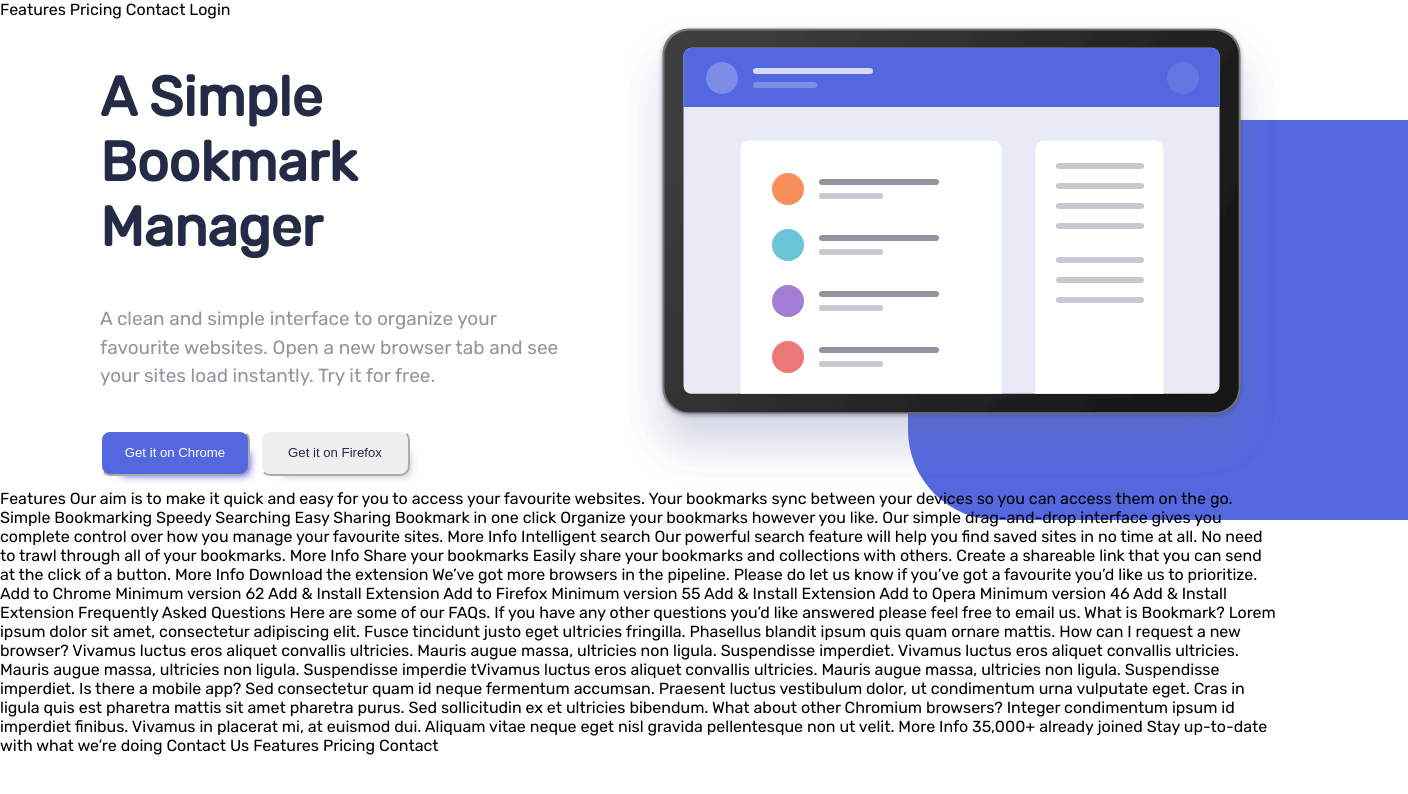
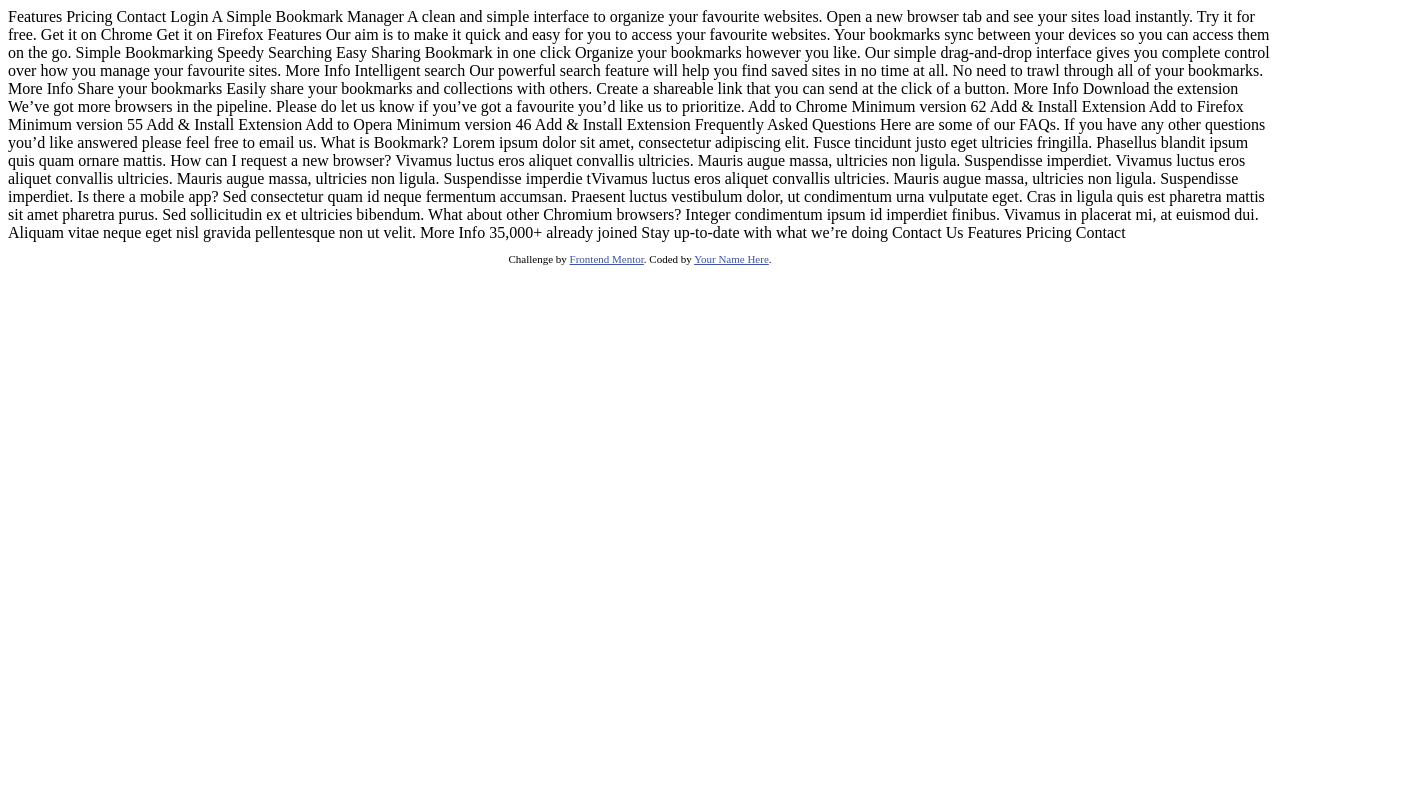
Before and after one commit to Mohammedishaqsadiq/Bookmark-landing-page-Github, a plain HTML site: page index.html in a window 1280 px wide. Shown: the whole page, 1408 px wide, since content can reach past the window. Drawn offline with Linux system fonts and the light colour scheme.

Commit message:
Revert "Hero bookmark"

```diff
--- a/css/style.css
+++ /dev/null
@@ -1,76 +0,0 @@
-body {
-  background-color: white;
-  font-family: Rubik, sans-serif;
-  margin: 0;
-  overflow-x: hidden;
-}
-.section-Hero {
-  display: flex;
-  flex-direction: row;
-  gap: 1px;
-}
-.header1-Hero {
-  font-size: 5.5em;
-  width: 90%;
-  color: hsl(229, 31%, 21%);
-}
-.div-Hero {
-  font-size: 10px;
-  padding-left: 100px;
-}
-.paragrapgh-Hero {
-  font-size: 1.9em;
-  color: hsl(229, 8%, 60%);
-  width: 90%;
-  font-weight: 400;
-  line-height: 1.5;
-}
-.button-Hero {
-  display: flex;
-  flex-direction: row;
-  gap: 10px;
-  font-size: 6px;
-  height: 14%;
-}
-.child-button-Hero {
-  background-color: hsl(231, 69%, 60%);
-  border-radius: 10px;
-  color: white;
-  font-size: 2.2em;
-  font-weight: 500;
-  border-color: white;
-  margin-top: 20px;
-  box-shadow: 10px 10px 10px -12px blue;
-  width: 150px;
-}
-.child-button-Hero:hover {
-  background-color: white;
-  border-color: hsl(231, 69%, 60%);
-  color: hsl(231, 69%, 60%);
-}
-.child-button-Hero2:hover {
-  background-color: white;
-  border-color: hsl(229, 8%, 60%);
-  color: hsl(229, 8%, 60%);
-}
-.child-button-Hero2 {
-  border-radius: 10px;
-  font-size: 2.2em;
-  font-weight: 500;
-  border-color: white;
-  margin-top: 20px;
-  box-shadow: 10px 10px 10px -12px hsl(229, 8%, 60%);
-  color: hsl(229, 31%, 21%);
-  width: 150px;
-}
-.div2-Hero {
-  width: 500px;
-  background-color: hsl(231, 69%, 60%);
-  height: 400px;
-  position: absolute;
-  left: 70.9%;
-  border-top-left-radius: 90px;
-  border-bottom-left-radius: 90px;
-  top: 15%;
-  z-index: -1;
-}
--- a/index.html
+++ b/index.html
@@ -3,12 +3,16 @@
 <head>
   <meta charset="UTF-8">
   <meta name="viewport" content="width=device-width, initial-scale=1.0"> <!-- displays site properly based on user's device -->
+
+  <link rel="icon" type="image/png" sizes="32x32" href="./images/favicon-32x32.png">
+
   <title>Frontend Mentor | Bookmark landing page</title>
-  <link
-  rel="stylesheet"
-  href="https://fonts.googleapis.com/css?family=Rubik"
-  />
-  <link rel="stylesheet" href="css/style.css">
+
+  <!-- Feel free to remove these styles or customise in your own stylesheet 👍 -->
+  <style>
+    .attribution { font-size: 11px; text-align: center; }
+    .attribution a { color: hsl(228, 45%, 44%); }
+  </style>
 </head>
 <body>
 
@@ -17,25 +21,13 @@
   Contact
   Login
 
-  <section class="section-Hero">
-    <div class="div-Hero">
-      <h1 class="header1-Hero">A Simple Bookmark Manager</h1>
+  A Simple Bookmark Manager
 
-      <p class="paragrapgh-Hero">
-        A clean and simple interface to organize your favourite websites.
-        Open a new browser tab and see your sites load instantly. Try it for
-        free.
-      </p>
-      <div class="button-Hero">
-        <button class="child-button-Hero">Get it on Chrome</button>
-        <button class="child-button-Hero2">Get it on Firefox</button>
-      </div>
-    </div>
-    <div>
-      <img src="images/illustration-hero.svg" class="image-Hero" />
-      <div class="div2-Hero"></div>
-    </div>
-  </section>
+  A clean and simple interface to organize your favourite websites. Open a new
+  browser tab and see your sites load instantly. Try it for free.
+
+  Get it on Chrome
+  Get it on Firefox
 
   Features
 
@@ -131,5 +123,12 @@
   Features
   Pricing
   Contact
+
+  <footer>
+    <p class="attribution">
+      Challenge by <a href="https://www.frontendmentor.io?ref=challenge" target="_blank">Frontend Mentor</a>.
+      Coded by <a href="#">Your Name Here</a>.
+    </p>
+  </footer>
 </body>
 </html>
```
